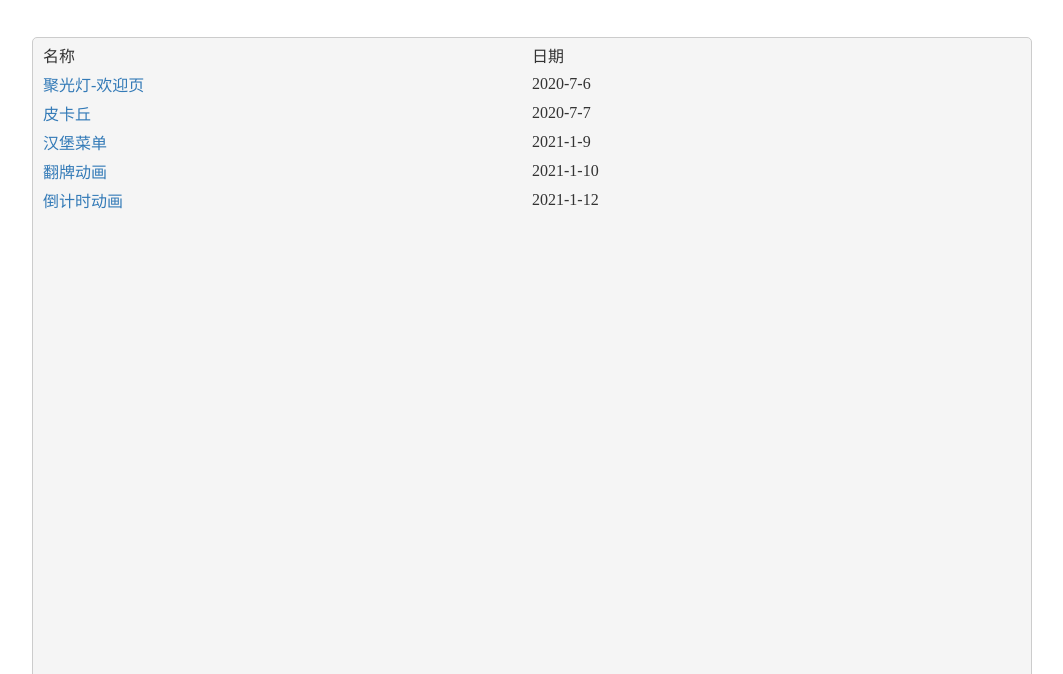
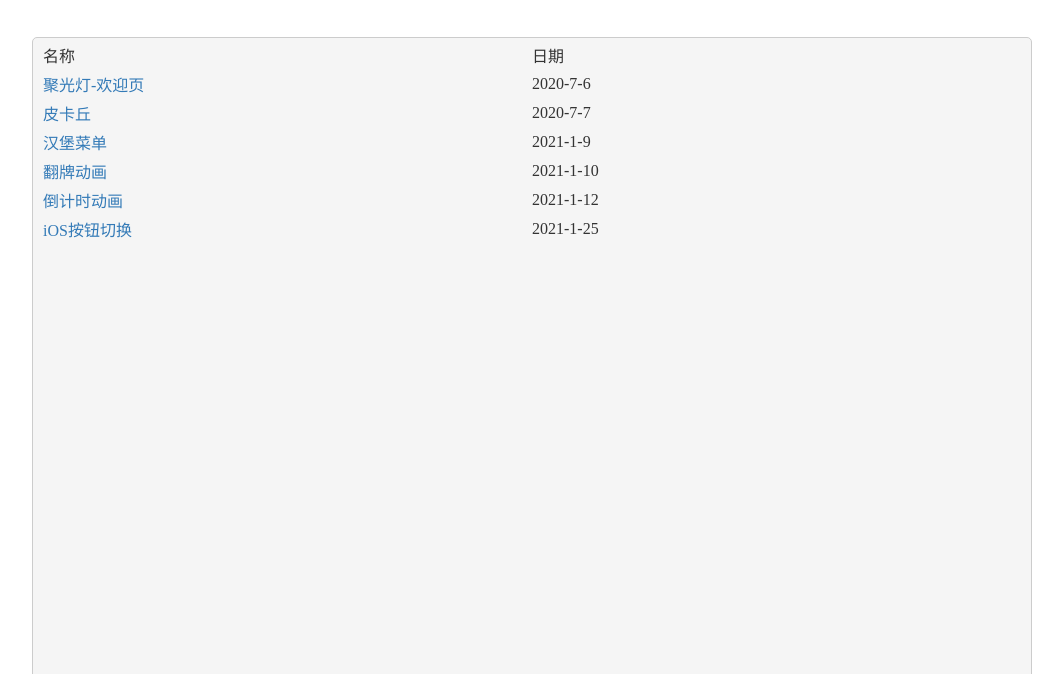
Before and after one commit to UntilTheCore/onecss-perday, a plain HTML site: page index.html in a window 1280 px wide. Shown: the part 126-800 px from the top of the page, without its empty margins (108-1171 px from the left). Drawn offline with Linux system fonts and the light colour scheme.

Commit message:
更新首页导航

```diff
--- a/index.html
+++ b/index.html
@@ -12,7 +12,7 @@
 
     *::after, *::before {
       margin: 0;
-      pading: 0;
+      padding: 0;
     }
 
     a {
@@ -99,6 +99,10 @@
       <a href="https://untilthecore.github.io/onecss-perday/vueCountDown/dist/index.html" target="_blank">倒计时动画</a>
       <span>2021-1-12</span>
     </div>
+    <div class="iOS-switch-button">
+      <a href="https://untilthecore.github.io/onecss-perday/iOSSwitchButton/dist/index.html" target="_blank">iOS按钮切换</a>
+      <span>2021-1-25</span>
+    </div>
   </main>
 </section>
 </body>
```
